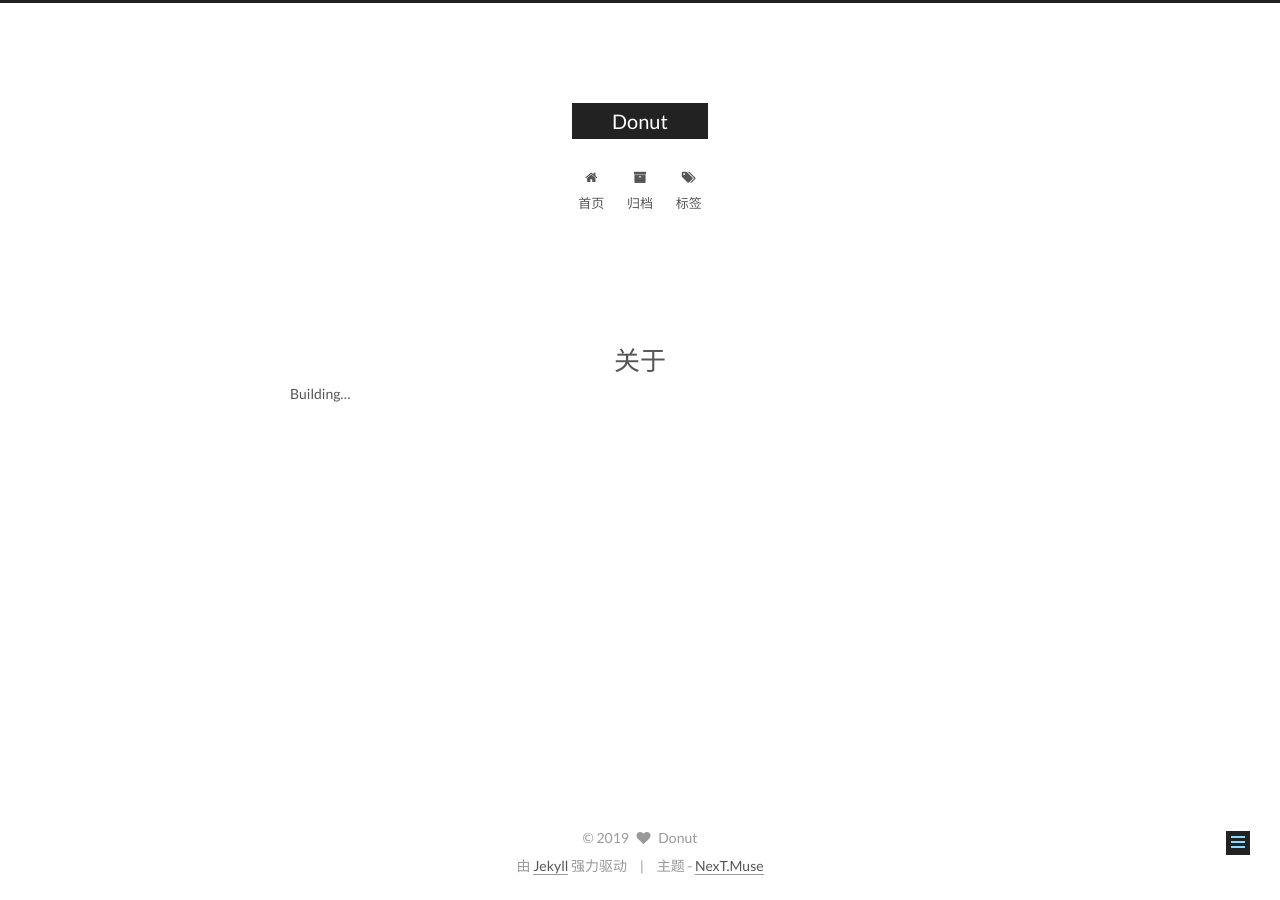
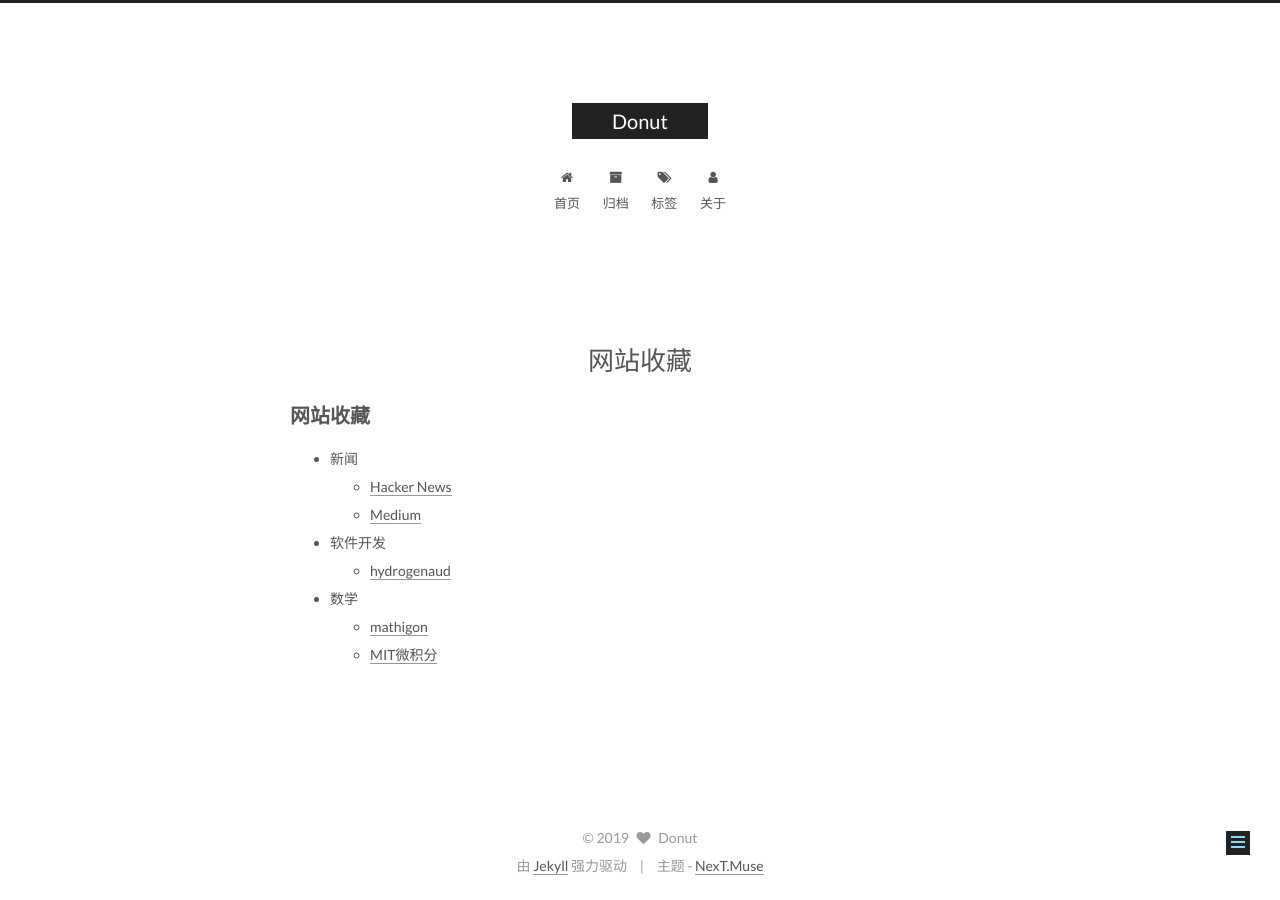
Before and after one commit to donut-uestc/donut-uestc.github.io, a Jekyll site: the page built from about/index.md, in a window 1280 px wide. Built offline with Jekyll 4.4.1, drawn with Linux system fonts in a browser that asks for light colours; our own code applies the rules of GitHub Pages for plain Markdown files.

Commit message:
update:增加关于页面和网站收藏内容

```diff
--- a/_config.yml
+++ b/_config.yml
@@ -119,9 +119,9 @@ index_with_subtitle: false
 menu:
   home: /
   #categories: /categories/
-  #about: /about/
   archives: /archives/
   tags: /tags/
+  about: /about/
   #sitemap: /sitemap.xml
   #commonweal: /404.html
 
--- a/about/index.md
+++ b/about/index.md
@@ -3,4 +3,15 @@ layout: page
 type: about
 ---
 
-Building...
+## 网站收藏
+
+* 新闻
+    * [Hacker News](https://news.ycombinator.com)
+    * [Medium](https://medium.com/)
+
+* 软件开发
+    * [hydrogenaud](http://wiki.hydrogenaud.io/index.php?title=Main_Page)
+
+* 数学
+    * [mathigon](https://mathigon.org)
+    * [MIT微积分](http://www-math.mit.edu/~djk/calculus_beginners/)
```
